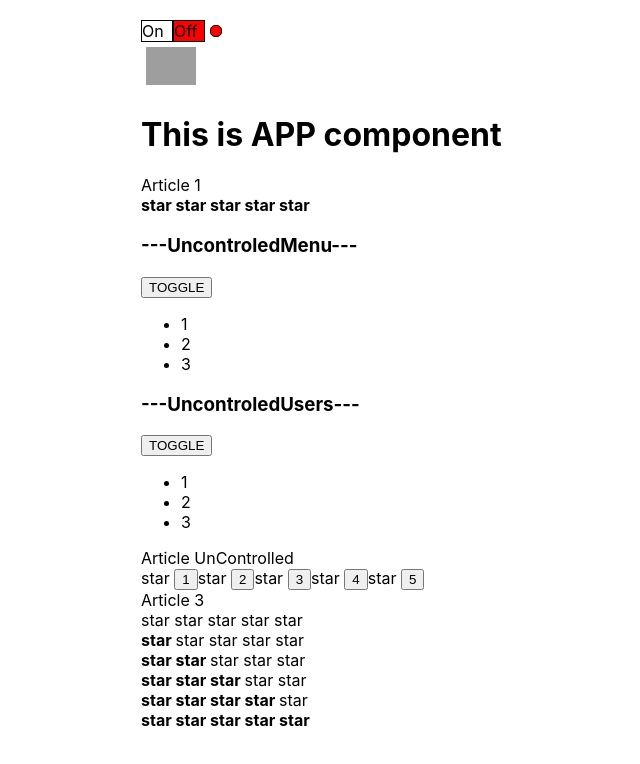
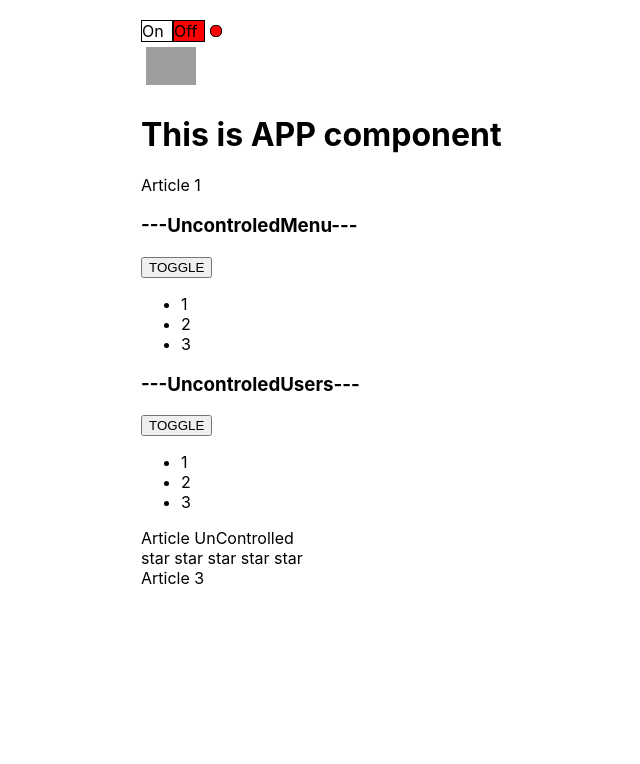
Before and after one commit to fedorgerasimov/ReactTS, a React (Create React App) app: page / in a window 1280 px wide. Shown: the top 764 px of the page, without its empty margins (199-839 px from the left). Built offline with nearby package versions, Linux system fonts and the light colour scheme; grey boxes are pictures that could not be loaded.

Commit message:
Задание по 8 видео. Рефакторинг UnControlledRating.tsx: добавил callback

```diff
--- a/src/App.tsx
+++ b/src/App.tsx
@@ -15,7 +15,7 @@
             <ImgStar/>
             <PageTitle title={"This is APP component"}/>
             Article 1
-            <Rating value={5}/>
+
             <UnControlledAccordion titleValue={'UncontroledMenu'}/>
             <UnControlledAccordion titleValue={'UncontroledUsers'}/>
             {/*      <Accordion titleValue={"Menu"} collapsed={true}/>
@@ -23,12 +23,12 @@
             Article UnControlled
             <UnControlledRating/>  {/*нету props, так данные в локальном стейте  компонента UnControlledRating*/}
             Article 3
-            <Rating value={0}/>
+         {/*   <Rating value={0}/>
             <Rating value={1}/>
             <Rating value={2}/>
             <Rating value={3}/>
             <Rating value={4}/>
-            <Rating value={5}/>
+            <Rating value={5}/>*/}
         </div>
     );
 }
--- a/src/components/UnControlledRating/UnControlledRating.tsx
+++ b/src/components/UnControlledRating/UnControlledRating.tsx
@@ -7,27 +7,33 @@
     let [value, setValue] = useState( 0) // создали локальный стейт, присвоили начальное значение
     return (                                        // установил значение 0 => выделенные 0 звездочек
         <div>
-            <Star selected={value>0}/><button onClick={ ()=> setValue(1)}>1</button>
-            <Star selected={value>1}/><button onClick={ ()=> setValue(2)}>2</button>
-            <Star selected={value>2}/><button onClick={ ()=> setValue(3)}>3</button>
-            <Star selected={value>3}/><button onClick={ ()=> setValue(4)}>4</button>
-            <Star selected={value>4}/><button onClick={ ()=> setValue(5)}>5</button>
+            <Star selected={value>0} setValue={setValue} value={1}/>
+            <Star selected={value>1} setValue={setValue} value={2}/>
+            <Star selected={value>2} setValue={setValue} value={3}/>
+            <Star selected={value>3} setValue={setValue} value={4}/>
+            <Star selected={value>4} setValue={setValue} value={5}/>
         </div>
     )
 }
 
-
 type StartPropsType = {
     selected: boolean
+    value: 1| 2| 3| 4| 5
+    setValue: (value: number)=> void
 }
 
+function Star(props: StartPropsType) {
+    return <span onClick={()=> props.setValue(props.value)}>
+        {props.selected ? <b>star </b> : "star "}
+    </span> }
+    /*// рефакторинг кода
+    return props.selected ? <span><b>star </b></span> : <span>star </span>
 
-function Star(props: StartPropsType) {
     if (props.selected === true) {        // !(props.selected
         return <span><b>star </b></span>   //  <span><star </span>
     } else {
         return <span>star </span>         // <span><b>star </b></span>
     }
-}
+}*/
 
 export default UnControlledRating;
```
